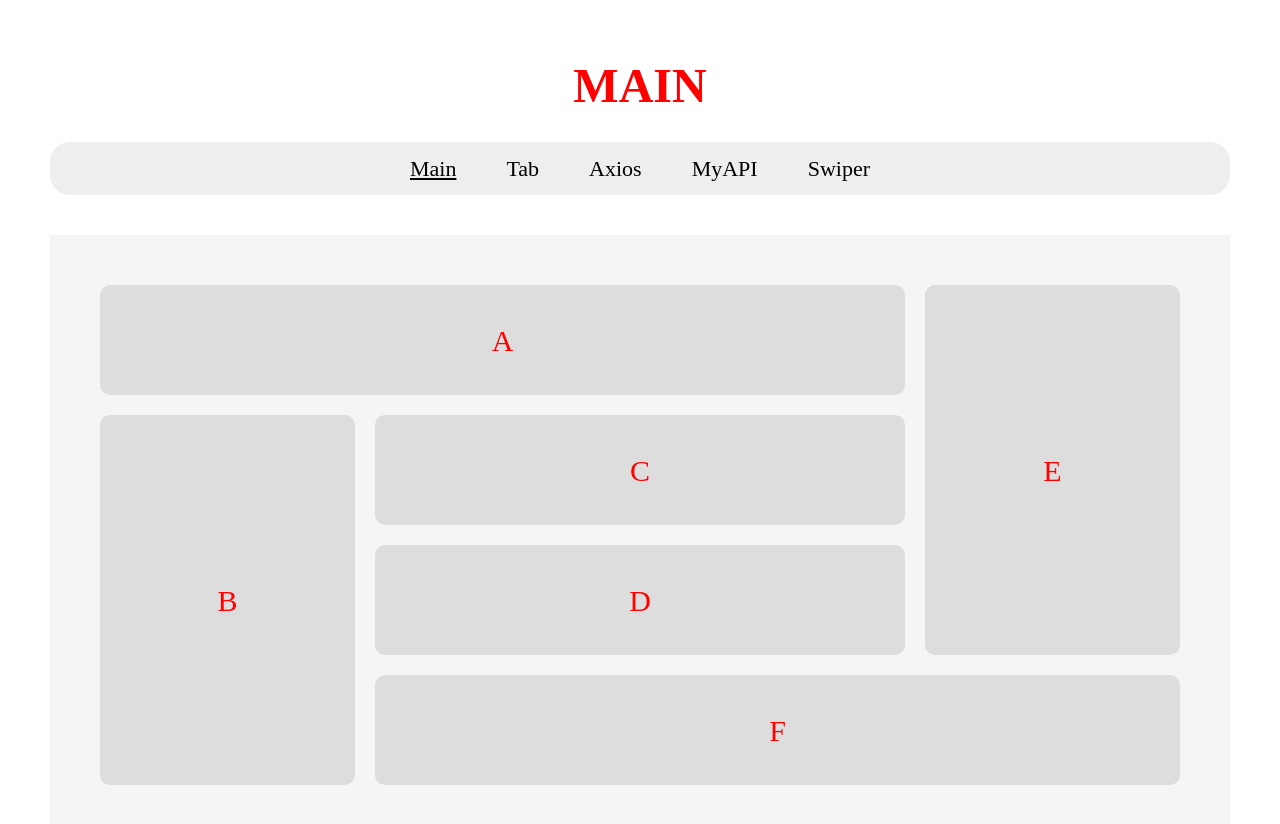
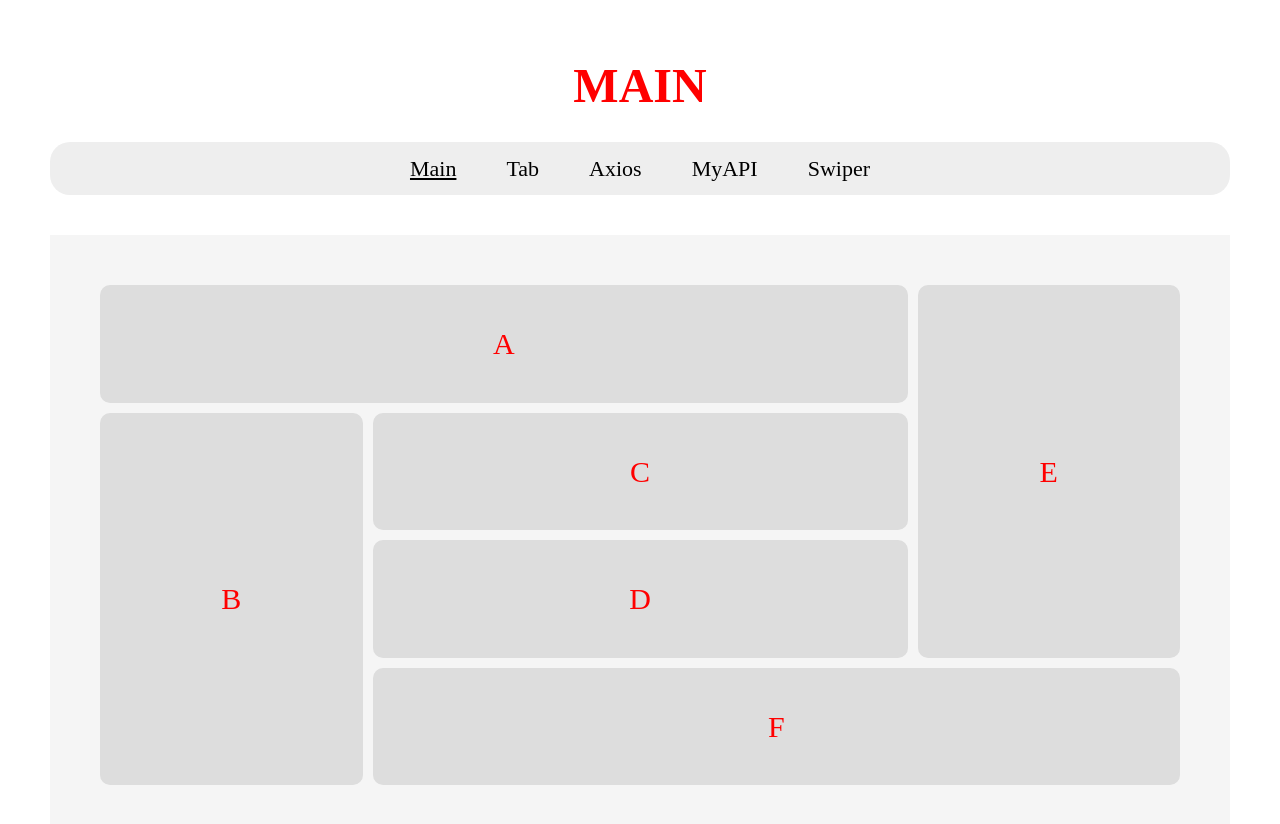
Before and after one commit to jyyang5542/2408-study-nuxt, a Nuxt app: page / in a window 1280 px wide. Shown: the top 824 px of the page. Built offline with nearby package versions, Linux system fonts and the light colour scheme.

Commit message:
style:  모바일 그리드 변경

```diff
--- a/pages/main/index.vue
+++ b/pages/main/index.vue
@@ -46,7 +46,7 @@ onUnmounted(() => {});
   width: 100%;
   height: 500px;
   grid-template-columns: repeat(4, 1fr);
-  grid-gap: 20px;
+  grid-gap: 10px;
   grid-template-areas:
     'a a a e'
     'b c c e'
@@ -54,7 +54,6 @@ onUnmounted(() => {});
     'b f f f';
 
   @media screen and (max-width: 750px) {
-    grid-gap: 10px;
     grid-template-areas:
       'a a a b'
       'c c c b'
```
